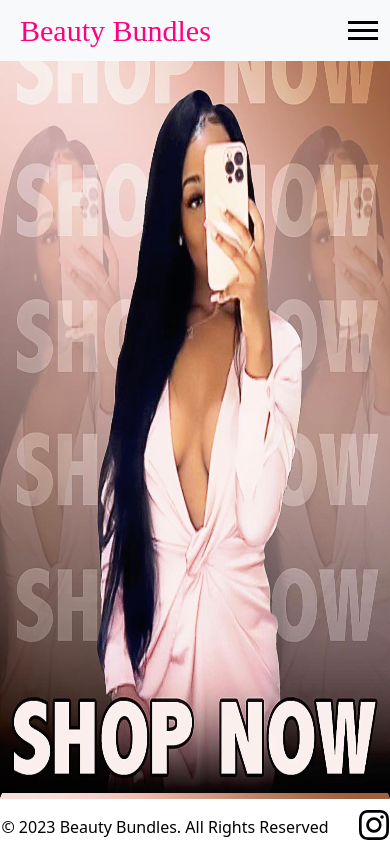
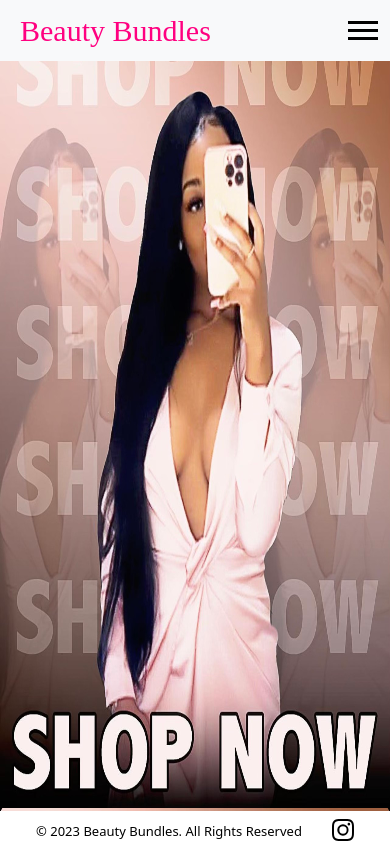
Before and after one commit to damian-98/Amaree-Ecommerce, a React (Create React App) app in the folder client/: page / in a window 390 px wide. Built offline with nearby package versions, Linux system fonts and the light colour scheme.

Commit message:
Final fixes to css

```diff
--- a/client/src/styles/Footer.css
+++ b/client/src/styles/Footer.css
@@ -17,3 +17,23 @@ footer {
 .logo-color{
     color: black;
 }
+
+@media screen and (max-width:900px) {
+    footer {
+        font-size: 14px;
+    }
+
+    .instagram-logo {
+        font-size: 25px;
+    }
+}
+
+@media screen and (max-width:500px) {
+    footer {
+        font-size: 13px;
+    }
+
+    .instagram-logo {
+        font-size: 22px;
+    }
+}
--- a/client/src/styles/Home.css
+++ b/client/src/styles/Home.css
@@ -12,6 +12,6 @@
 
 @media screen and (max-width:990px) {
   .home {
-    background-size: 100% 93vh;
+    background-size: 100% 94.8vh;
   }
 }
```
